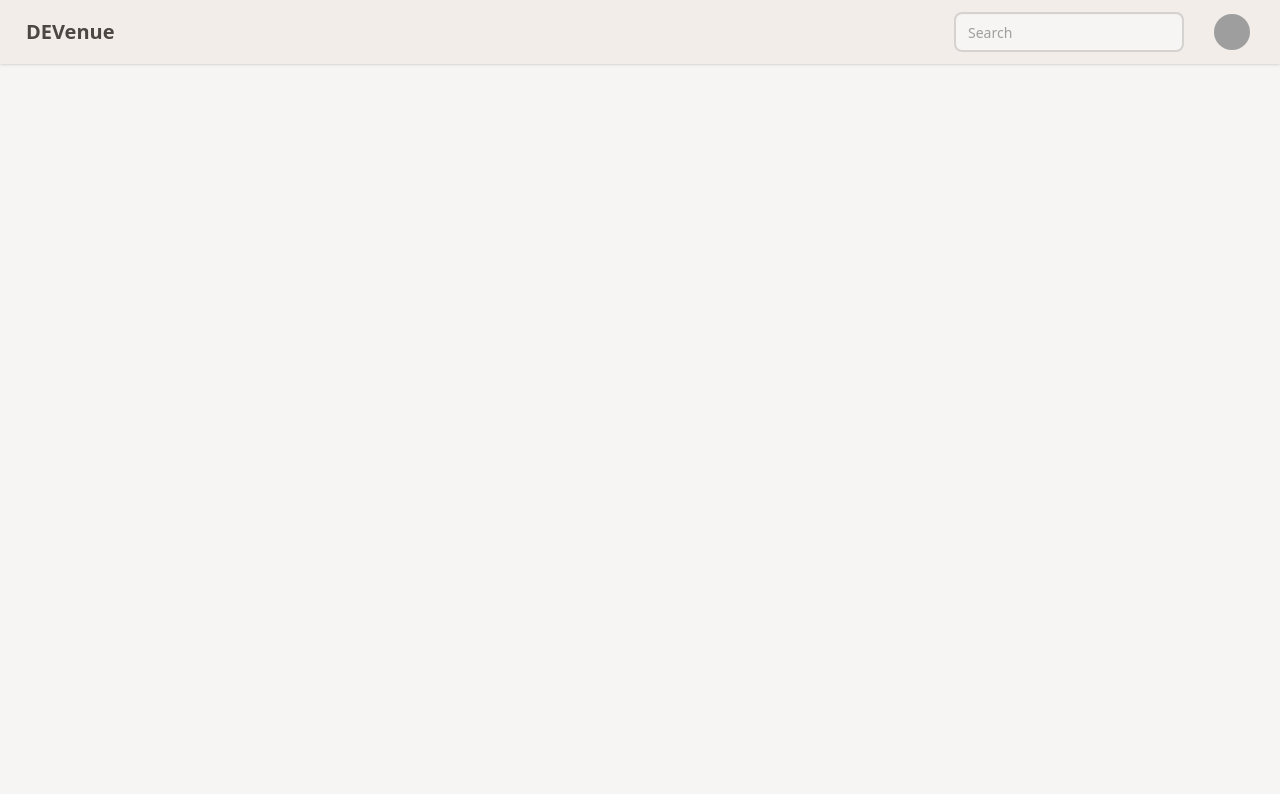
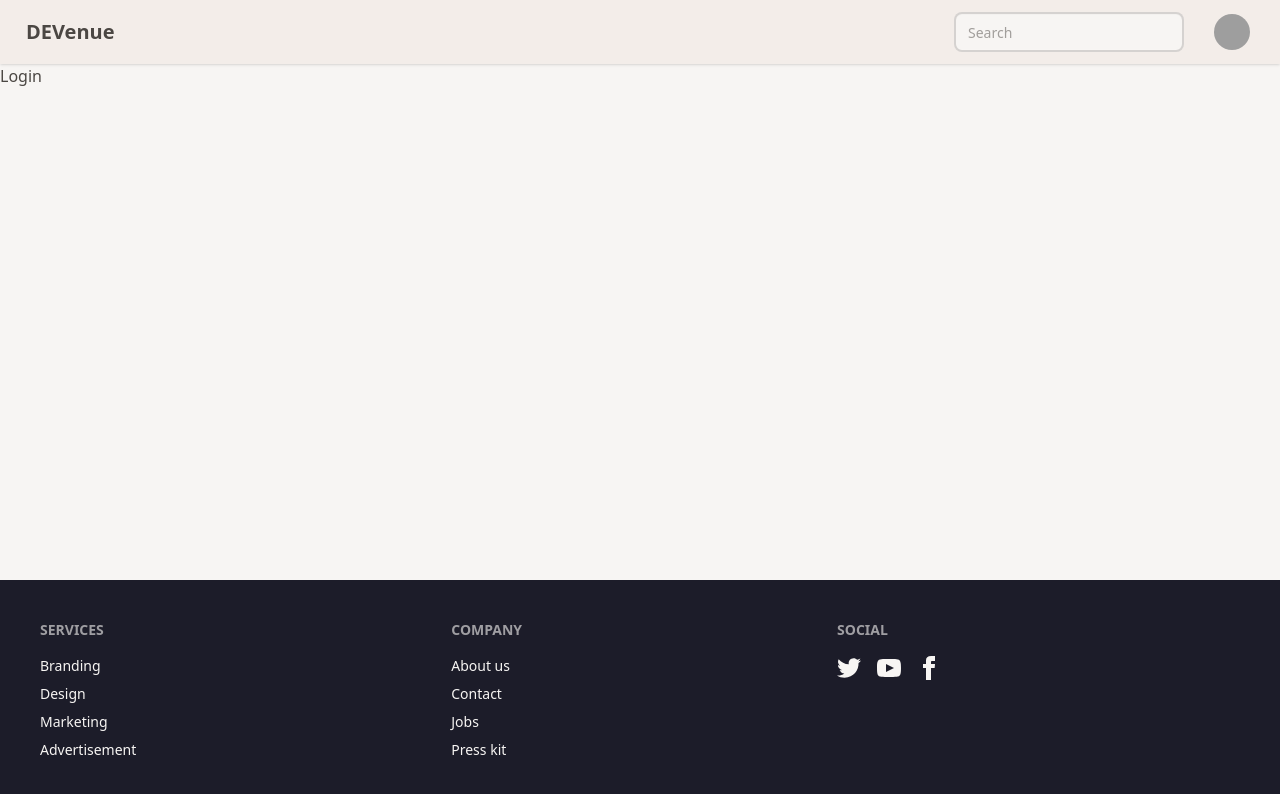
Before and after one commit to agrawal-aditi18/DEVenue-UI, a React (Vite) app: page /login in a window 1280 px wide. Shown: the top 794 px of the page. Built offline with nearby package versions, Linux system fonts and the light colour scheme; grey boxes are pictures that could not be loaded.

Commit message:
add routes

```diff
--- a/package.json
+++ b/package.json
@@ -13,6 +13,7 @@
     "@tailwindcss/vite": "^4.1.15",
     "react": "^19.1.1",
     "react-dom": "^19.1.1",
+    "react-router-dom": "^7.9.4",
     "tailwindcss": "^4.1.15"
   },
   "devDependencies": {
--- a/src/App.jsx
+++ b/src/App.jsx
@@ -1,49 +1,19 @@
+import { BrowserRouter, Routes, Route } from "react-router-dom";
+import Login from "./Login"
+import Profile from "./Profile"
+import Body from "./Body";
 function App() {
   return (
     <>
-      <div className="navbar bg-base-200 shadow-sm">
-        <div className="flex-1">
-          <a className="btn btn-ghost text-xl"> DEVenue</a>
-        </div>
-        <div className="flex gap-2">
-          <input
-            type="text"
-            placeholder="Search"
-            className="input input-bordered w-24 md:w-auto"
-          />
-          <div className="dropdown dropdown-end mx-5">
-            <div
-              tabIndex={0}
-              role="button"
-              className="btn btn-ghost btn-circle avatar"
-            >
-              <div className="w-10 rounded-full">
-                <img
-                  alt="Tailwind CSS Navbar component"
-                  src="https://img.daisyui.com/images/stock/photo-1534528741775-53994a69daeb.webp"
-                />
-              </div>
-            </div>
-            <ul
-              tabIndex="-1"
-              className="menu menu-sm dropdown-content bg-base-100 rounded-box z-1 mt-3 w-52 p-2 shadow"
-            >
-              <li>
-                <a className="justify-between">
-                  Profile
-                  <span className="badge">New</span>
-                </a>
-              </li>
-              <li>
-                <a>Settings</a>
-              </li>
-              <li>
-                <a>Logout</a>
-              </li>
-            </ul>
-          </div>
-        </div>
-      </div>
+      <BrowserRouter basename = "/">
+      <Routes>
+        {/* Parent component - body, and to define login, profile as child we have to define them in an outlet */}
+          <Route path = "/" element={<Body />}>
+          <Route path = "/login" element={<Login />}/>
+          <Route path = "/profile" element={<Profile />}/>
+          </Route>
+      </Routes>
+      </BrowserRouter>
     </>
   );
 }
--- /dev/null
+++ b/src/Body.jsx
@@ -0,0 +1,15 @@
+import { Outlet } from "react-router-dom"
+import NavBar from "./NavBar"
+import Footer from "./Footer"
+
+const Body = () => {
+  return (
+    <div>
+        <NavBar />
+        <Outlet />
+        <Footer />
+    </div>
+  )
+}
+
+export default Body
--- /dev/null
+++ b/src/Footer.jsx
@@ -0,0 +1,62 @@
+import React from 'react'
+
+const Footer = () => {
+  return (
+    <footer className="footer sm:footer-horizontal bg-primary text-base-100 fixed bottom-0 p-10">
+  <nav>
+    <h6 className="footer-title">Services</h6>
+    <a className="link link-hover">Branding</a>
+    <a className="link link-hover">Design</a>
+    <a className="link link-hover">Marketing</a>
+    <a className="link link-hover">Advertisement</a>
+  </nav>
+  <nav>
+    <h6 className="footer-title">Company</h6>
+    <a className="link link-hover">About us</a>
+    <a className="link link-hover">Contact</a>
+    <a className="link link-hover">Jobs</a>
+    <a className="link link-hover">Press kit</a>
+  </nav>
+  <nav>
+    <h6 className="footer-title">Social</h6>
+    <div className="grid grid-flow-col gap-4">
+      <a>
+        <svg
+          xmlns="http://www.w3.org/2000/svg"
+          width="24"
+          height="24"
+          viewBox="0 0 24 24"
+          className="fill-current">
+          <path
+            d="M24 4.557c-.883.392-1.832.656-2.828.775 1.017-.609 1.798-1.574 2.165-2.724-.951.564-2.005.974-3.127 1.195-.897-.957-2.178-1.555-3.594-1.555-3.179 0-5.515 2.966-4.797 6.045-4.091-.205-7.719-2.165-10.148-5.144-1.29 2.213-.669 5.108 1.523 6.574-.806-.026-1.566-.247-2.229-.616-.054 2.281 1.581 4.415 3.949 4.89-.693.188-1.452.232-2.224.084.626 1.956 2.444 3.379 4.6 3.419-2.07 1.623-4.678 2.348-7.29 2.04 2.179 1.397 4.768 2.212 7.548 2.212 9.142 0 14.307-7.721 13.995-14.646.962-.695 1.797-1.562 2.457-2.549z"></path>
+        </svg>
+      </a>
+      <a>
+        <svg
+          xmlns="http://www.w3.org/2000/svg"
+          width="24"
+          height="24"
+          viewBox="0 0 24 24"
+          className="fill-current">
+          <path
+            d="M19.615 3.184c-3.604-.246-11.631-.245-15.23 0-3.897.266-4.356 2.62-4.385 8.816.029 6.185.484 8.549 4.385 8.816 3.6.245 11.626.246 15.23 0 3.897-.266 4.356-2.62 4.385-8.816-.029-6.185-.484-8.549-4.385-8.816zm-10.615 12.816v-8l8 3.993-8 4.007z"></path>
+        </svg>
+      </a>
+      <a>
+        <svg
+          xmlns="http://www.w3.org/2000/svg"
+          width="24"
+          height="24"
+          viewBox="0 0 24 24"
+          className="fill-current">
+          <path
+            d="M9 8h-3v4h3v12h5v-12h3.642l.358-4h-4v-1.667c0-.955.192-1.333 1.115-1.333h2.885v-5h-3.808c-3.596 0-5.192 1.583-5.192 4.615v3.385z"></path>
+        </svg>
+      </a>
+    </div>
+  </nav>
+</footer>
+  )
+}
+
+export default Footer
--- /dev/null
+++ b/src/Login.jsx
@@ -0,0 +1,9 @@
+import React from 'react'
+
+const Login = () => {
+  return (
+    <div>Login</div>
+  )
+}
+
+export default Login
--- /dev/null
+++ b/src/NavBar.jsx
@@ -0,0 +1,51 @@
+import React from 'react'
+
+const NavBar = () => {
+  return (
+    <div className="navbar bg-base-200 shadow-sm">
+      <div className="flex-1">
+        <a className="btn btn-ghost text-xl"> DEVenue</a>
+      </div>
+      <div className="flex gap-2">
+        <input
+          type="text"
+          placeholder="Search"
+          className="input input-bordered w-24 md:w-auto"
+        />
+        <div className="dropdown dropdown-end mx-5">
+          <div
+            tabIndex={0}
+            role="button"
+            className="btn btn-ghost btn-circle avatar"
+          >
+            <div className="w-10 rounded-full">
+              <img
+                alt="Tailwind CSS Navbar component"
+                src="https://img.daisyui.com/images/stock/photo-1534528741775-53994a69daeb.webp"
+              />
+            </div>
+          </div>
+          <ul
+            tabIndex="-1"
+            className="menu menu-sm dropdown-content bg-base-100 rounded-box z-1 mt-3 w-52 p-2 shadow"
+          >
+            <li>
+              <a className="justify-between">
+                Profile
+                <span className="badge">New</span>
+              </a>
+            </li>
+            <li>
+              <a>Settings</a>
+            </li>
+            <li>
+              <a>Logout</a>
+            </li>
+          </ul>
+        </div>
+      </div>
+    </div>
+  );
+}
+
+export default NavBar
--- /dev/null
+++ b/src/Profile.jsx
@@ -0,0 +1,9 @@
+import React from 'react'
+
+const Profile = () => {
+  return (
+    <div>Profile</div>
+  )
+}
+
+export default Profile
```
Also changed, not shown: 1 other file (tests, documents, lock files or other folders).
